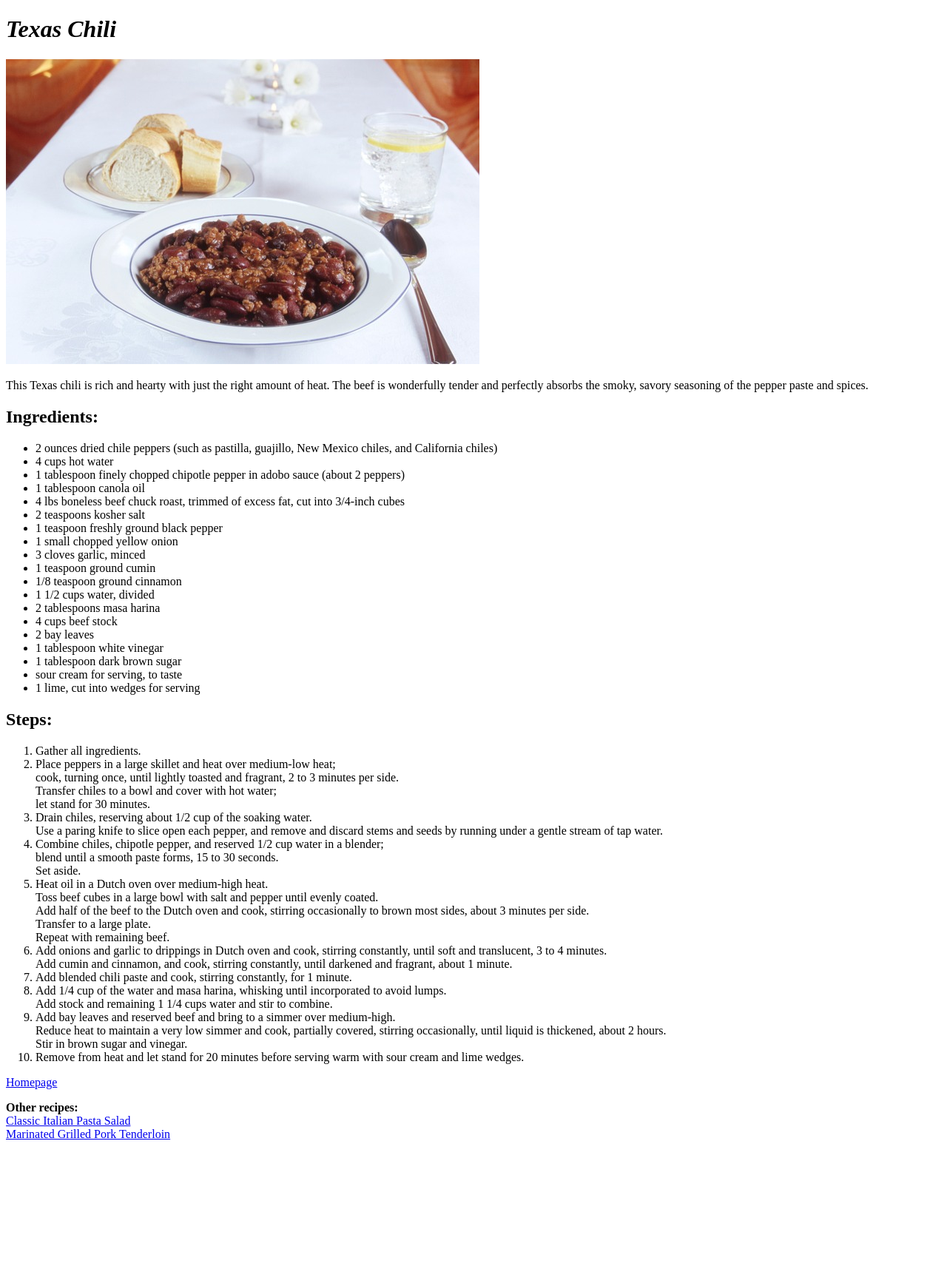
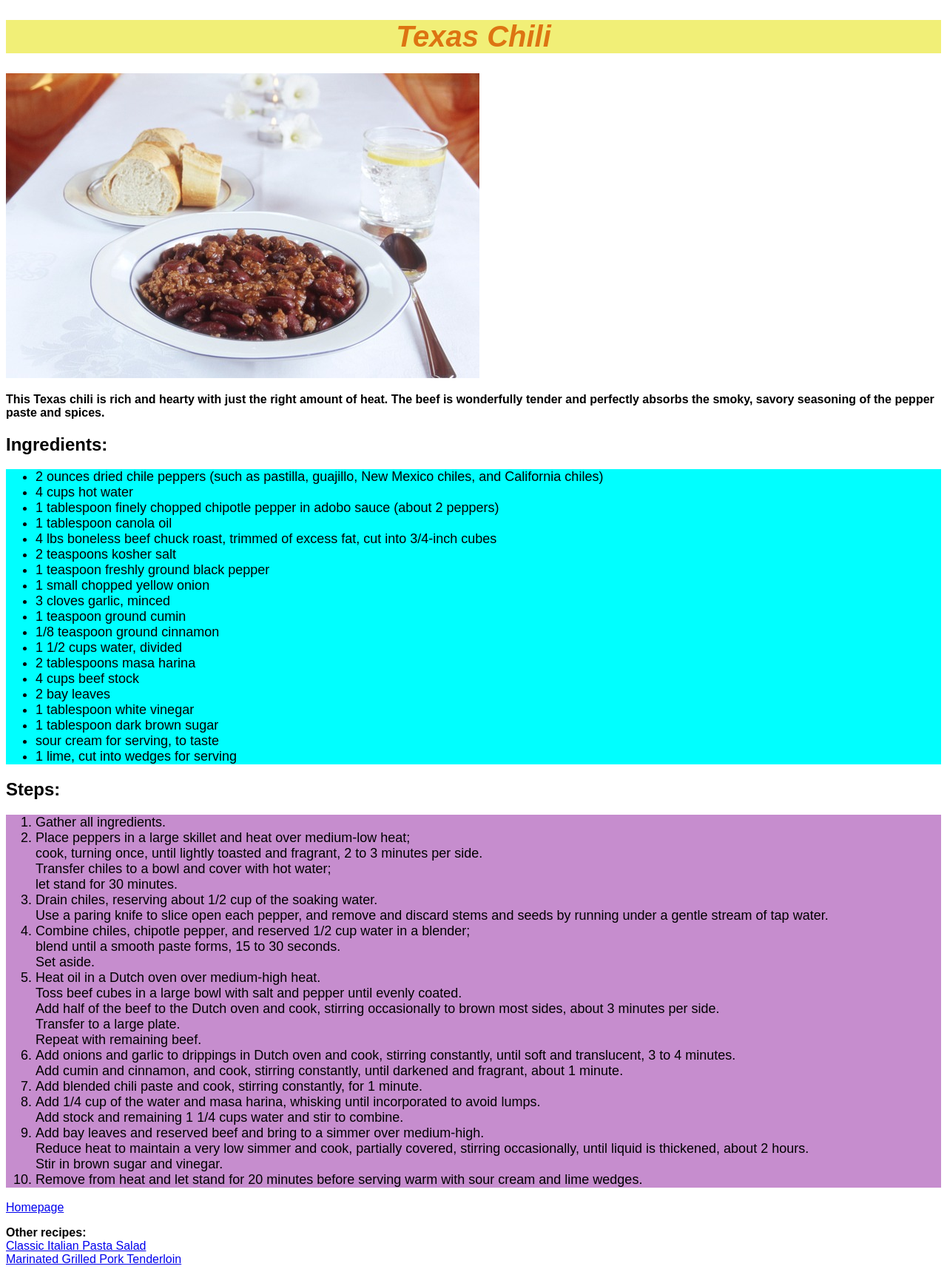
Before and after one commit to easy-cruiser/odin-recipes, a plain HTML site: page recipes/texas-chili.html in a window 1280 px wide. Shown: the whole page at 74% size. Before the commit the page ends 1550 px from the top, so only its background shows below. Drawn offline with Linux system fonts and the light colour scheme.

Commit message:
Add style.css, edit all pages with CSS.

```diff
--- a/recipes/texas-chili.html
+++ b/recipes/texas-chili.html
@@ -5,14 +5,15 @@
     <meta http-equiv="X-UA-Compatible" content="IE=edge">
     <meta name="viewport" content="width=device-width, initial-scale=1.0">
     <title>Texas Chili</title>
+    <link rel="stylesheet" href="../style.css" />
 </head>
 <body>
-    <h1><em>Texas Chili</em></h1>
+    <h1>Texas Chili</h1>
     <img src="../img/texas-chili.jpg" alt="Texas Chili">
-    <p>This Texas chili is rich and hearty with just the right amount of heat. The beef is wonderfully tender and perfectly absorbs the smoky, savory seasoning of the pepper paste and spices.
+    <p class="info">This Texas chili is rich and hearty with just the right amount of heat. The beef is wonderfully tender and perfectly absorbs the smoky, savory seasoning of the pepper paste and spices.
     </p>
     <p><h2>Ingredients:</h2></p>
-    <ul>
+    <ul id="ingredients">
         <li>2 ounces dried chile peppers (such as pastilla, guajillo, New Mexico chiles, and California chiles)</li>
         <li>4 cups hot water</li>
         <li>1  tablespoon finely chopped chipotle pepper in adobo sauce (about 2 peppers)</li>
@@ -35,7 +36,7 @@
     </ul>
 
     <p><h2>Steps:</h2></p>
-    <ol>
+    <ol id="steps">
         <li>Gather all ingredients.</li>
         <li>Place peppers in a large skillet and heat over medium-low heat; <br>cook, turning once, until lightly toasted and fragrant, 2 to 3 minutes per side. <br>Transfer chiles to a bowl and cover with hot water; <br>let stand for 30 minutes. </li>
         <li>Drain chiles, reserving about 1/2 cup of the soaking water. <br>Use a paring knife to slice open each pepper, and remove and discard stems and seeds by running under a gentle stream of tap water. </li>
--- /dev/null
+++ b/style.css
@@ -0,0 +1,36 @@
+body {
+    font-family: sans-serif;
+}
+
+h1 {
+    text-align: center;
+    color: rgb(221, 116, 18);
+    background-color: rgb(241, 239, 119);
+    font-size: 40px;
+    font-style: italic;
+}
+
+.odd {
+    background-color: rgb(183, 238, 193);
+}
+
+.even {
+    background-color: rgb(197, 197, 247);
+}
+
+.info {
+    font-weight: 700;
+}
+
+#ingredients {
+    background-color: rgb(0, 255, 255);
+}
+
+#steps {
+    background-color: rgb(198, 141, 206);
+}
+
+#ingredients,
+#steps {
+    font-size: 18px;
+}
```
Also changed, not shown: index.html (+5 -4 lines), recipes/cips.html (+5 -4 lines), recipes/pork-tenderloin.html (+5 -4 lines).
